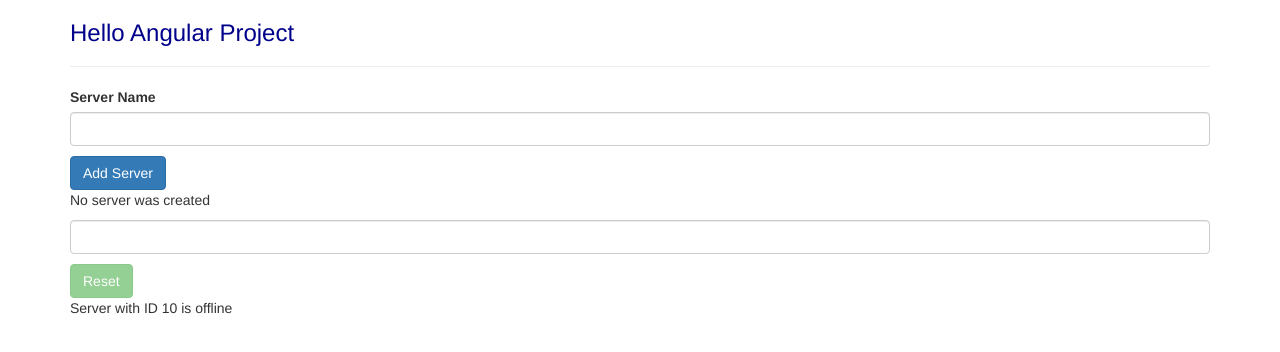
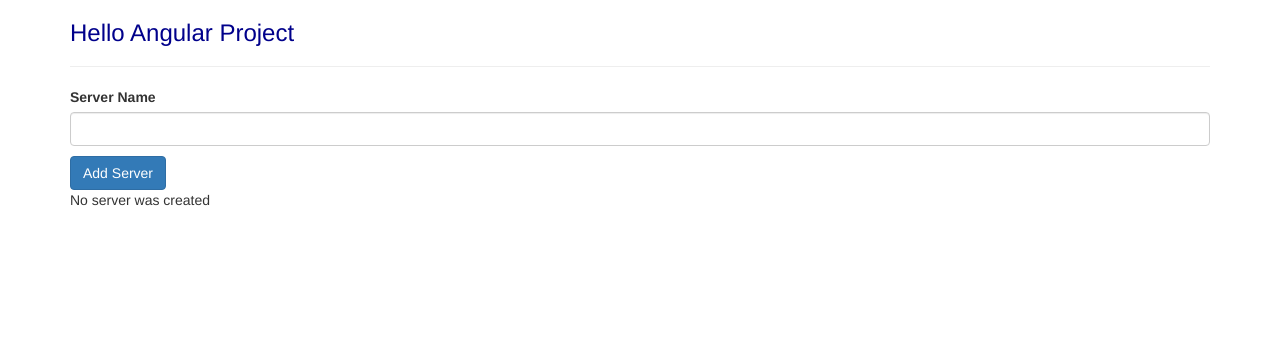
Before and after one commit to jaime22q/Angular_Practice, an Angular app: page / in a window 1280 px wide. Shown: the top 352 px of the page. Built offline with nearby package versions, Linux system fonts and the light colour scheme.

Commit message:
Latest changes on servers component.html file

```diff
--- a/src/app/servers/servers.component.html
+++ b/src/app/servers/servers.component.html
@@ -11,4 +11,3 @@
 (click)="onCreatedServer()"
 >Add Server</button>
 <p>{{serverCreationSt}}</p>
-<app-server></app-server>
```
